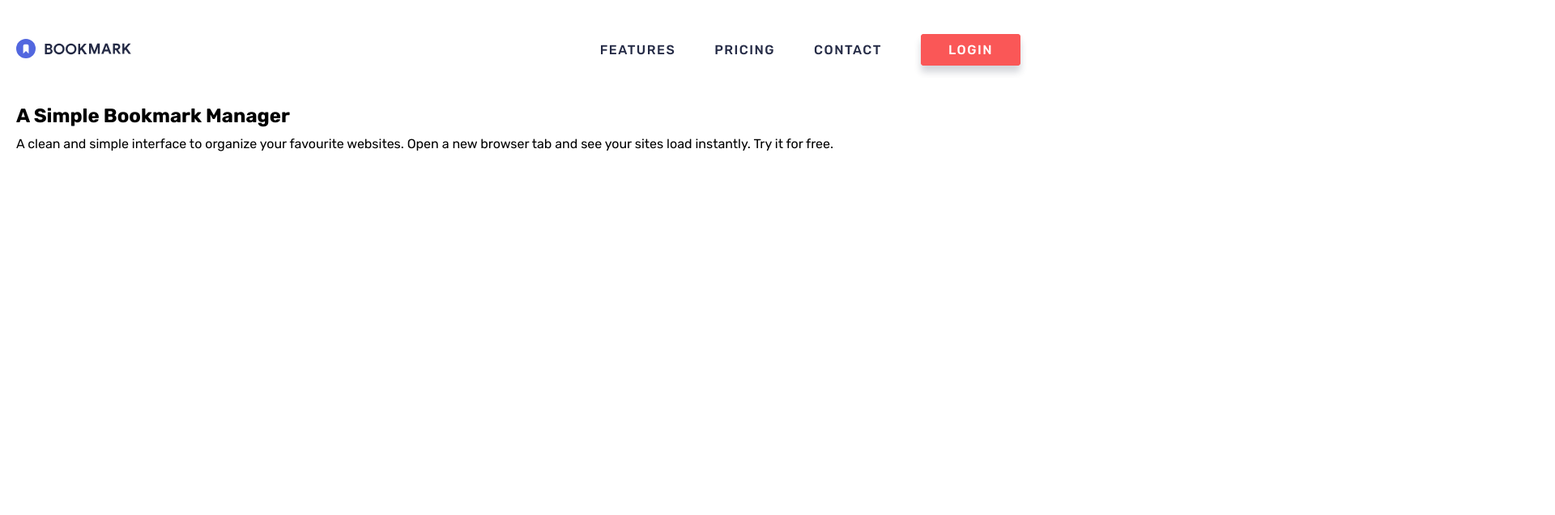
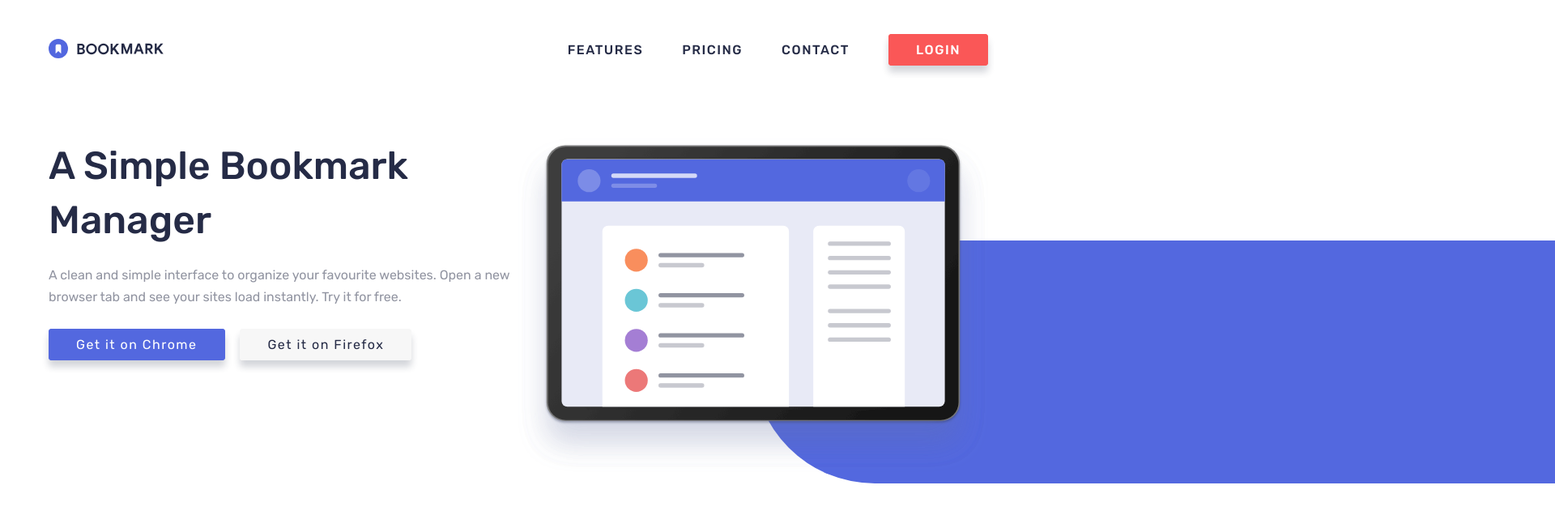
Before and after one commit to paul-blackwell/Bookmark-landing-page-challenge, a website built with webpack: page src/template.html in a window 1280 px wide. Shown: the top 636 px of the page at 81% size, 1920 px wide, since content can reach past the window. Built offline with nearby package versions, Linux system fonts and the light colour scheme.

Commit message:
Added the hero section

```diff
--- a/src/sass/base/_base.scss
+++ b/src/sass/base/_base.scss
@@ -17,7 +17,7 @@ body {
 
 
 .container {
-    max-width: 140rem;
+    max-width: 120rem;
     margin: 0 auto;
     padding: 0 2rem;
 }
--- a/src/sass/base/_typography.scss
+++ b/src/sass/base/_typography.scss
@@ -10,11 +10,15 @@ body {
 }
 
 .heading-primary {
-
+    font-size: 4.8rem;
+    line-height: 1.4;
+    margin-bottom: 2rem;
+    font-weight: 500;
+    color: $neutralDarkBlue;
 }
 
 .heading-secondary {
-
+    color: $neutralDarkBlue;
  }
 
  .heading-tertiary {
@@ -22,7 +26,8 @@ body {
  }
 
  .paragraph {
-
+    color: $neutralGrayishBlue;
+    margin-bottom: 3.2rem;
  }
 
  .list {
--- a/src/sass/base/_utilities.scss
+++ b/src/sass/base/_utilities.scss
@@ -0,0 +1,14 @@
+
+
+.u-section { margin-top: 9.6rem;}
+.u-center-text { text-align: center !important;}
+
+.u-margin-bottom-small { margin-bottom: 1.5rem !important; }
+
+.u-margin-bottom-medium { margin-bottom: 4rem !important; }
+
+.u-margin-bottom-big { margin-bottom: 8rem !important; }
+
+
+.u-margin-top-big {margin-top: 8rem !important;}
+.u-margin-top-huge {margin-top: 10rem !important;}
--- a/src/sass/components/_button.scss
+++ b/src/sass/components/_button.scss
@@ -1,14 +1,18 @@
 .btn {
     border-radius: .4rem;
     padding: .8rem 3.2rem;
-    text-transform: uppercase;
     text-decoration: none;
     cursor: pointer;
     box-shadow: 0 .8rem .8rem hsla(229, 31%, 21%, .2);
-
+    font-weight: 400;
+    letter-spacing: 1.5px;
 
     &:active, &:focus {
         outline: none;
+    }
+
+    &:not(:first-child) {
+        margin-right: 1.5rem;
     }
 
 }
@@ -32,6 +36,7 @@
 .btn-primary--red {
     background-color: $primarySoftRed;
     border: 2px solid $primarySoftRed;
+    text-transform: uppercase;
 
     &, &:link, &:visited {
         background-color: $primarySoftRed;
--- /dev/null
+++ b/src/sass/components/_imageBackground.scss
@@ -0,0 +1,11 @@
+// This doesn’t belong in the components will have to move
+.img-background {
+    position: absolute;
+    top: 30%;
+    left: 50%;
+    background-color: $primarySoftBlue;
+    height: 30rem;
+    width: 100vw;
+    border-radius: 30rem 0 0 30rem;
+    z-index: -1;
+}
--- a/src/sass/layout/_grid.scss
+++ b/src/sass/layout/_grid.scss
@@ -0,0 +1,15 @@
+.grid {
+    display: grid;
+    //grid-template-columns: repeat(auto-fill, minmax(47rem, 1fr));
+    grid-template-columns: repeat(2,1fr);
+
+
+    &__img {
+        height: auto;
+        width: 100%;
+    }
+
+    &__item {
+        position: relative;
+    }
+}
--- a/src/sass/main.scss
+++ b/src/sass/main.scss
@@ -9,6 +9,7 @@
 
 
 @import "components/button";
+@import "components/imageBackground";
 
 
 @import "layout/footer";
--- a/src/template.html
+++ b/src/template.html
@@ -24,16 +24,23 @@
       </ul>
     </nav>
 
-    <section class="hero">
-      <div>
-        <h1 class="heading-primary">A Simple Bookmark Manager</h1>
-        <p>A clean and simple interface to organize your favourite websites. Open a new
-          browser tab and see your sites load instantly. Try it for free.
-        </p>
-        <a href=""></a>
-        <a href=""></a>
+    <section class="hero u-section">
+      <div class="grid">
+        <div class="grid__item">
+          <h1 class="heading-primary">A Simple Bookmark Manager</h1>
+          <p class="paragraph">A clean and simple interface to organize your favourite websites. Open a new
+            browser tab and see your sites load instantly. Try it for free.
+          </p>
+          <a class="btn-primary btn" href="#">Get it on Chrome</a>
+          <a class="btn-secondary btn" href="#">Get it on Firefox</a>
+        </div>
+        <div class="grid__item">
+          <img class="grid__img" src="./assets/images/illustration-hero.svg"/>
+        <div class="img-background"></div>
+        </div>
       </div>
     </section>
+
 
 
   </div>
```
Also changed, not shown: README.md.
